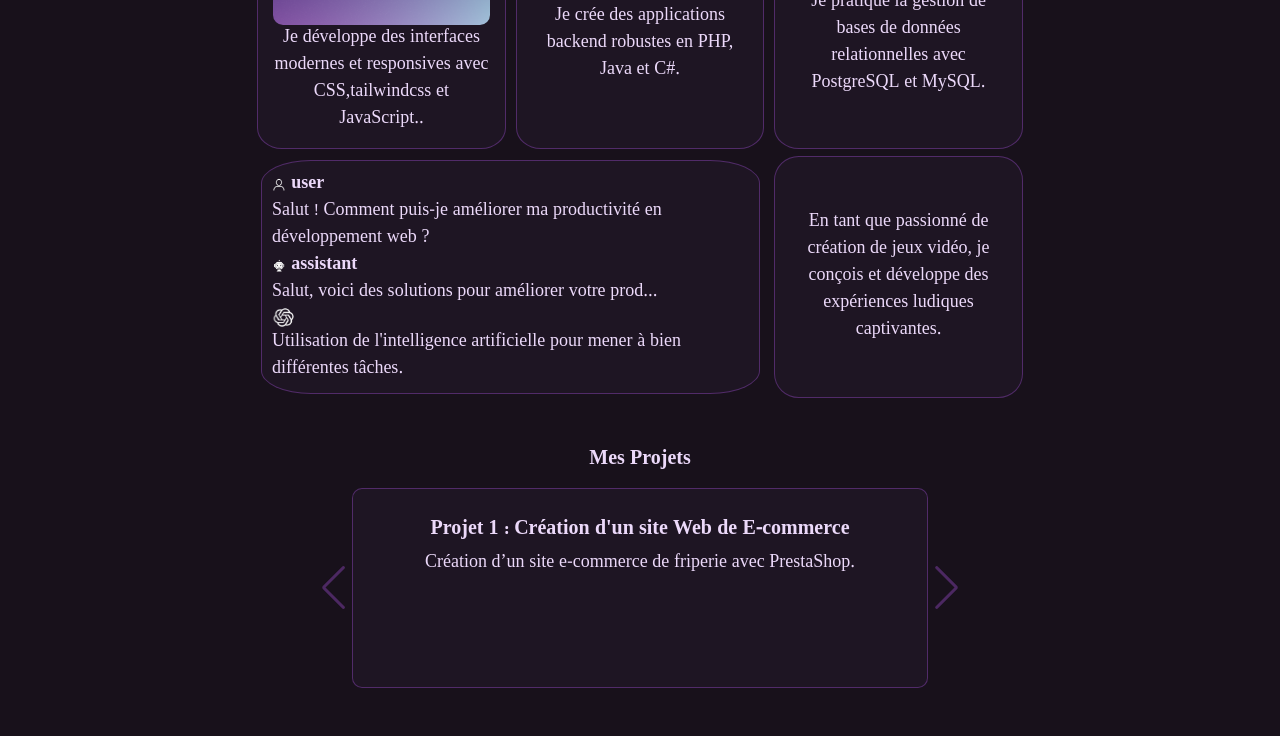
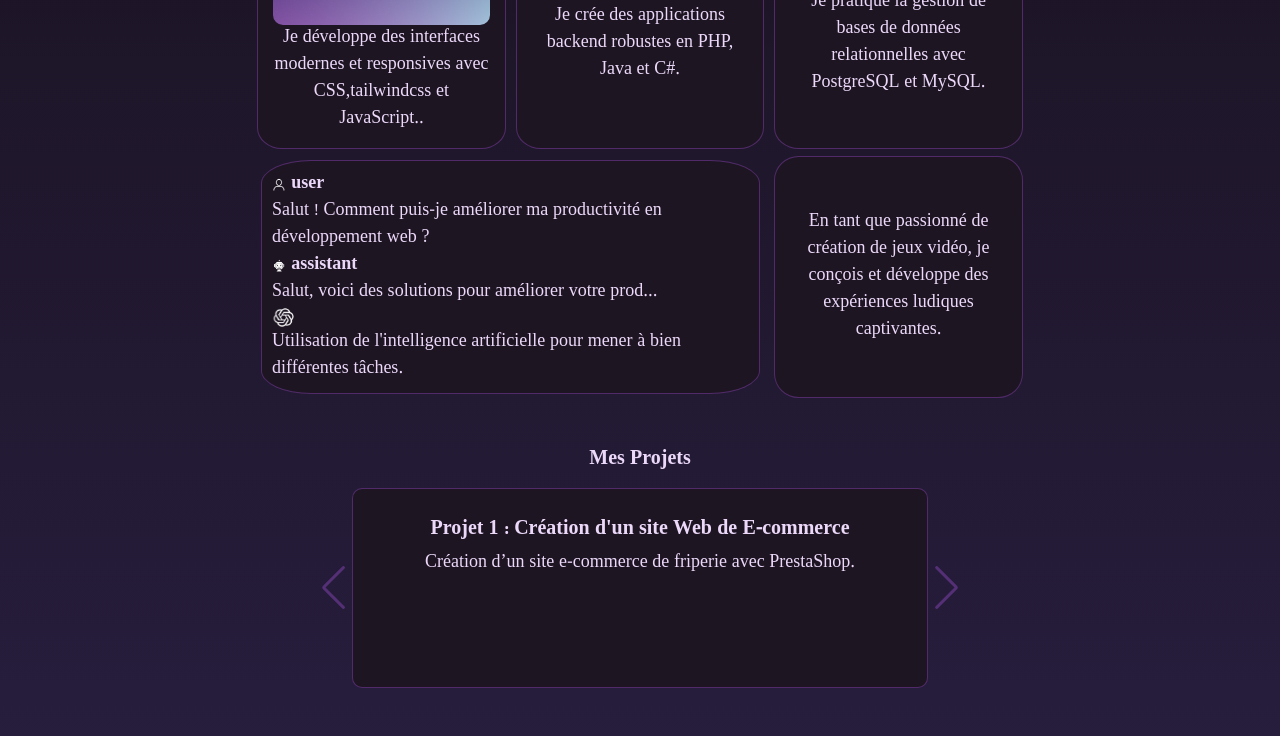
Before and after one commit to Notix94/Notix94.github.io, a plain HTML site: page index.html in a window 1280 px wide. Shown: the part 403-1139 px from the top of the page. Drawn offline with nearby package versions, Linux system fonts and the light colour scheme.

Commit message:
Premier commit

```diff
--- a/style.css
+++ b/style.css
@@ -1,9 +1,9 @@
 html {
   scroll-behavior: smooth;
   overflow-x: hidden; /* Empêche le défilement horizontal */
+  background: linear-gradient(to bottom, #18111b, #291f43);
 }
 body {
-  background-color: #18111b;
   color: #ecd9fa;
   font-family: "Noto Sans Syriac";
   font-size: 18px;
@@ -14,7 +14,6 @@ body h2 {
   font-size: 20px;
 }
 header {
-  background-color: #18111b;
   text-align: center;
 }
 header h2 {
@@ -25,7 +24,7 @@ header h2 {
 nav {
   /*section nav*/
   display: flex;
-  background-color: #18111b;
+
   padding-top: 1%;
   padding-bottom: 1%;
 }
@@ -41,7 +40,6 @@ nav li:hover {
   margin-bottom: 5%;
 }
 #competences h2 {
-  background-color: #18111b;
   margin-bottom: 3%;
 }
 #projets h2 {
@@ -61,6 +59,8 @@ nav li:hover {
   align-items: center;
   transition: transform 0.3s ease-in-out;
   margin: 0.5%;
+  opacity: 0;
+  animation: fadeIn 3s forwards;
 }
 
 .card-front:hover,
@@ -96,6 +96,8 @@ nav li:hover {
   text-align: left;
   grid-column: span 2; /* Cette carte occupe 2 colonnes */
   flex-direction: column;
+  opacity: 0;
+  animation: fadeIn 3s forwards;
 }
 .user-div,
 .rbt-div {
@@ -129,14 +131,13 @@ nav li:hover {
   grid-template-columns: repeat(3, minmax(0, 1fr));
   max-width: 60%;
   justify-content: center;
-  background-color: #18111b;
+
   gap: 1%;
   margin: 0 auto; /* Centre le conteneur horizontalement */
 }
 #projets,
 #contact,
 footer {
-  background-color: #18111b;
   margin-top: 4%;
 }
 
@@ -184,6 +185,16 @@ footer {
   text-align: center; /* Centre le texte */
   transition: transform 0.3s ease-in-out;
   background-color: #1e1523;
+  opacity: 0;
+  animation: fadeIn 4s forwards;
+}
+@keyframes fadeIn {
+  from {
+    opacity: 0;
+  }
+  to {
+    opacity: 1;
+  }
 }
 .lazy-image {
   position: absolute;
@@ -204,6 +215,12 @@ footer {
 .swiper-button-prev,
 .swiper-button-next {
   color: #be5cfd51 !important; /* Couleur des flèches */
+  transition: transform 0.3s ease-in-out;
+}
+.swiper-button-next:hover,
+.swiper-button-prev:hover {
+  transform: scale(1.2);
+  color: #bf5cfd62 !important; /* Couleur des flèches */
 }
 .swiper-button-next {
   right: 25% !important;
```
